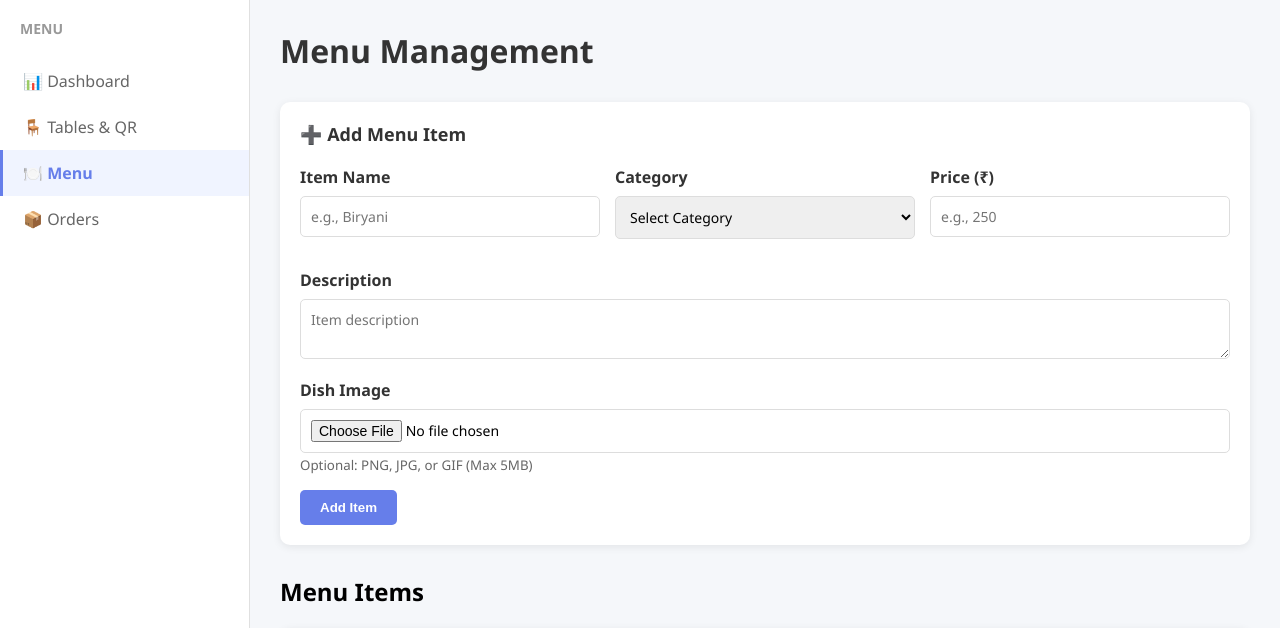
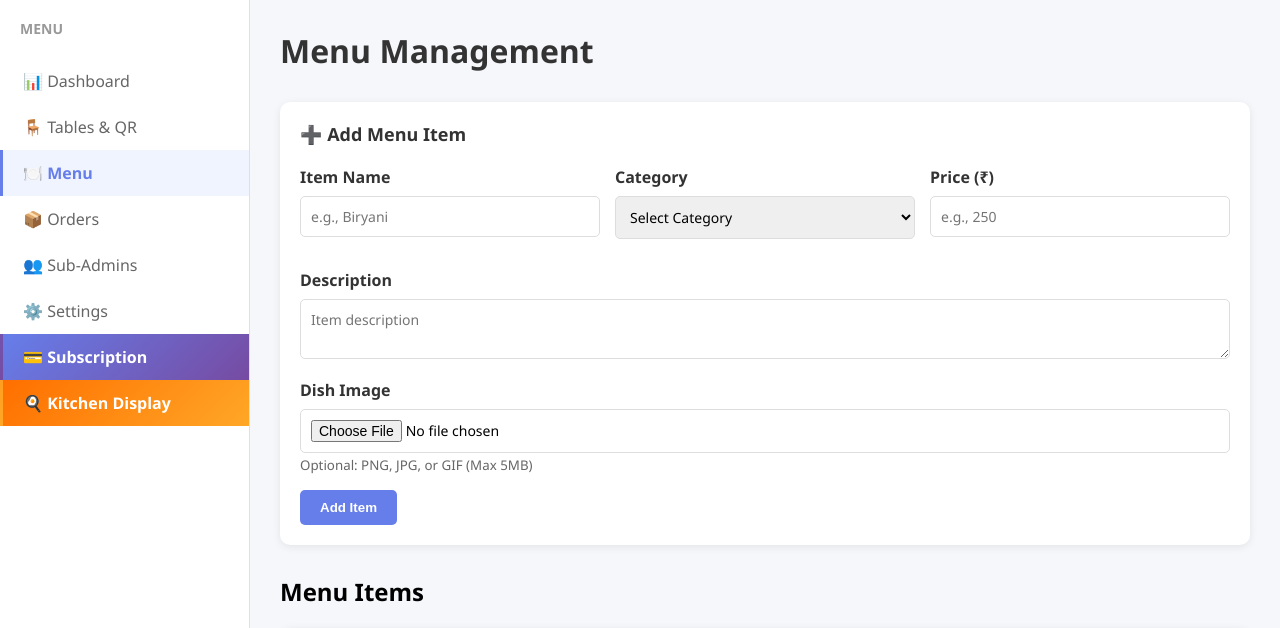
Before and after one commit to santagift24-wq/hotel-app, a Flask app: page /admin/menu in a window 1280 px wide. Shown: the part 86-714 px from the top of the page. Run offline with Flask 3, Linux system fonts and the light colour scheme; the visitor is signed in with stand-in values (Sample User, id 1); data comes from the database, SQL or seed files in the repository; data that the repository does not hold is empty; some libraries are stand-ins or nearby versions.

Commit message:
Fix: Add missing navigation items (Sub-Admins, Settings, Subscription, Kitchen Display) to all admin sidebars

```diff
--- a/templates/admin/menu.html
+++ b/templates/admin/menu.html
@@ -328,6 +328,14 @@
                 <li><a href="{{ url_for('admin_tables') }}">🪑 Tables & QR</a></li>
                 <li><a href="{{ url_for('admin_menu') }}" class="active">🍽️ Menu</a></li>
                 <li><a href="{{ url_for('admin_orders') }}">📦 Orders</a></li>
+                <li><a href="{{ url_for('manage_subadmins') }}">👥 Sub-Admins</a></li>
+                <li><a href="{{ url_for('admin_settings') }}">⚙️ Settings</a></li>
+                <li><a href="{{ url_for('subscription') }}" style="background: linear-gradient(135deg, #667eea 0%, #764ba2 100%); color: white; font-weight: bold;">
+                    💳 Subscription
+                </a></li>
+                <li><a href="/kitchen" style="background: linear-gradient(135deg, #ff6f00 0%, #ffa726 100%); color: white; font-weight: bold;">
+                    🍳 Kitchen Display
+                </a></li>
             </ul>
         </div>
 
--- a/templates/admin/orders.html
+++ b/templates/admin/orders.html
@@ -378,8 +378,12 @@
                 <li><a href="{{ url_for('admin_menu') }}">Menu</a></li>
                 <li><a href="{{ url_for('admin_orders') }}" class="active">Orders</a></li>
                 <li><a href="{{ url_for('manage_subadmins') }}">Sub-Admins</a></li>
+                <li><a href="{{ url_for('admin_settings') }}">Settings</a></li>
+                <li><a href="{{ url_for('subscription') }}" style="background: linear-gradient(135deg, #667eea 0%, #764ba2 100%); color: white; font-weight: bold;">
+                    💳 Subscription
+                </a></li>
                 <li><a href="/kitchen" style="background: linear-gradient(135deg, #ff6f00 0%, #ffa726 100%); color: white; font-weight: bold;">
-                    <i class="fas fa-utensils"></i> Kitchen Display
+                    🍳 Kitchen Display
                 </a></li>
             </ul>
         </div>
```
Also changed, not shown: templates/admin/tables.html (+8 -0 lines).
